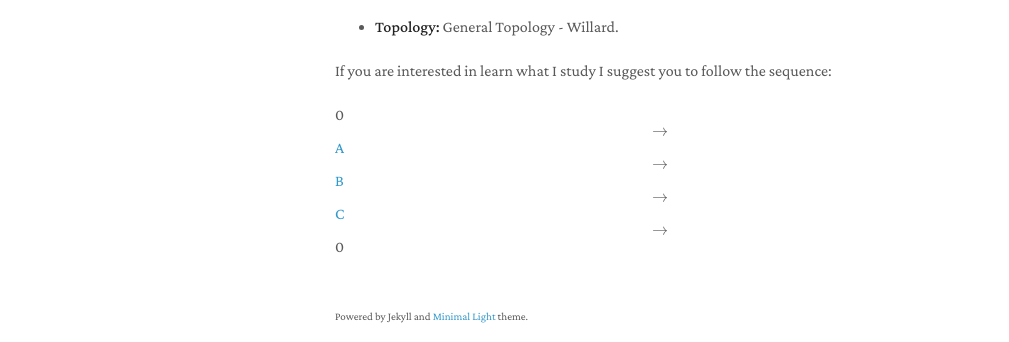
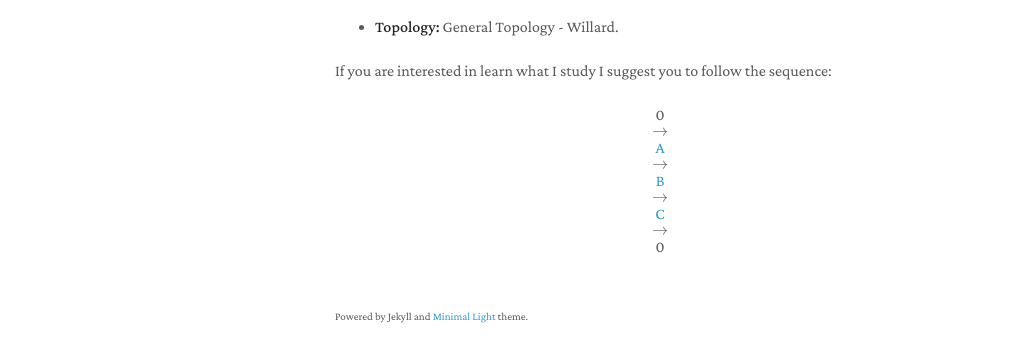
Before and after one commit to lcorrealopes/home, a Jekyll site: the page built from index.md, in a window 1280 px wide. Shown: the part 539-881 px from the top of the page, without its empty margins (135-1144 px from the left). Built offline with Jekyll 4.4.1, drawn with Linux system fonts in a browser that asks for light colours; nearby versions of some CDN libraries; a style sheet for code colours, icons or effects is not loaded; our own code applies the rules of GitHub Pages for plain Markdown files.

Commit message:
Update index.md

```diff
--- a/index.md
+++ b/index.md
@@ -24,4 +24,5 @@
 
 If you are interested in learn what I study I suggest you to follow the sequence:
 
-0 <math display="block" xmlns="http://www.w3.org/1998/Math/MathML"><mo>→</mo></math> <a href="https://link.springer.com/book/10.1007/978-3-642-61856-7">A</a> <math display="block" xmlns="http://www.w3.org/1998/Math/MathML"><mo>→</mo></math> <a href="https://link.springer.com/book/10.1007/978-3-642-01642-4">B</a> <math display="block" xmlns="http://www.w3.org/1998/Math/MathML"><mo>→</mo></math> <a href="https://link.springer.com/book/10.1007/978-3-319-61199-0">C</a> <math display="block" xmlns="http://www.w3.org/1998/Math/MathML"><mo>→</mo></math> 0
+<p style="text-align:center">
+0 <math display="block" xmlns="http://www.w3.org/1998/Math/MathML"><mo>→</mo></math> <a href="https://link.springer.com/book/10.1007/978-3-642-61856-7">A</a> <math display="block" xmlns="http://www.w3.org/1998/Math/MathML"><mo>→</mo></math> <a href="https://link.springer.com/book/10.1007/978-3-642-01642-4">B</a> <math display="block" xmlns="http://www.w3.org/1998/Math/MathML"><mo>→</mo></math> <a href="https://link.springer.com/book/10.1007/978-3-319-61199-0">C</a> <math display="block" xmlns="http://www.w3.org/1998/Math/MathML"><mo>→</mo></math> 0</p>
```
